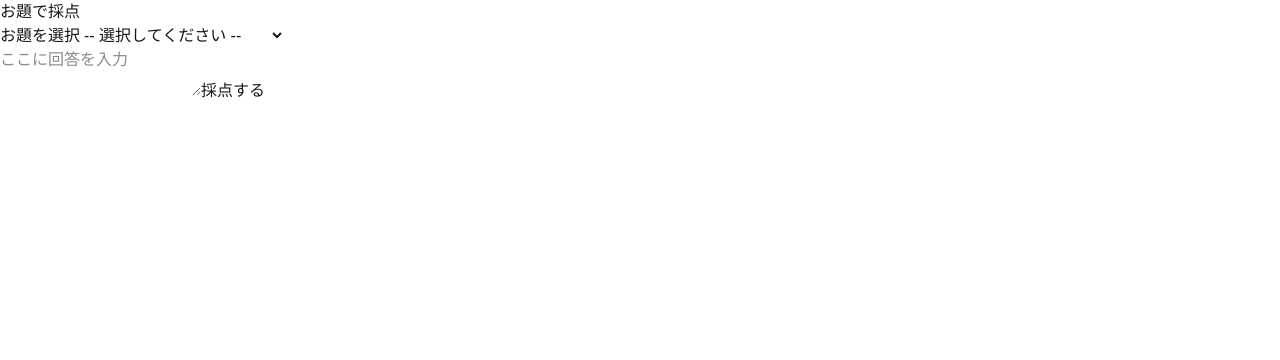
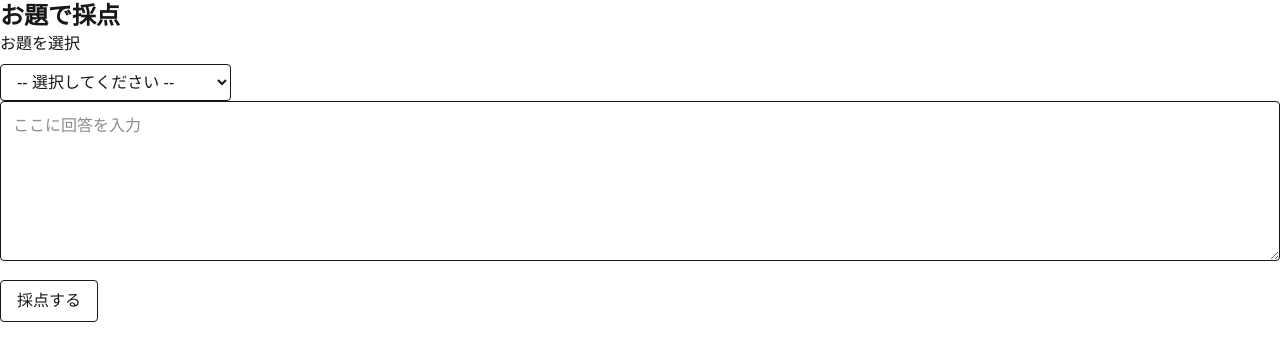
Before and after one commit to A-yum1/Quiz-Kansai, a Next.js app in the folder front/app/: page /quiz in a window 1280 px wide. Shown: the top 360 px of the page. Built offline with nearby package versions, Linux system fonts and the light colour scheme.

Commit message:
見た目を整えた

```diff
--- a/front/app/app/components/ChallengeView.tsx
+++ b/front/app/app/components/ChallengeView.tsx
@@ -23,11 +23,14 @@ export default function ChallengeView({
 
   return (
     <div>
-      <h1>お題で採点</h1>
+      <h1 className="text-2xl font-bold">お題で採点</h1>
 
-      <div>
-        <label>お題を選択</label>
-        <select value={selected} onChange={(e) => onSelect(e.target.value)}>
+      <div className="space-y-2">
+        <label className="block font-medium">お題を選択</label>
+        <select
+         className="border rounded px-3 py-2"
+         value={selected}
+         onChange={(e) => onSelect(e.target.value)}>
           <option value="">-- 選択してください --</option>
           {challenges.map((c) => (
             <option key={c.id} value={c.id}>
@@ -38,20 +41,25 @@ export default function ChallengeView({
       </div>
 
       {current && (
-        <div>
-          <div>お題</div>
+        <div className="p-4 rounded border">
+          <div  className="font-semibold mb-2">お題</div>
           <p>{current.prompt_user}</p>
         </div>
       )}
 
-      <form onSubmit={onSubmit}>
+      <form onSubmit={onSubmit} className="space-y-3">
         <textarea
+          className="w-full border rounded p-3 min-h-[160px]"
           placeholder="ここに回答を入力"
           value={answer}
           onChange={(e) => onChangeAnswer(e.target.value)}
         />
-        <button type="submit" disabled={!selected || !answer || loading}>
-          {loading ? "お待ちください…" : "採点する"}
+        <button
+          type="submit"
+          disabled={!selected || !answer || loading}
+          className="border rounded px-4 py-2"
+          >
+            {loading ? "お待ちください…" : "採点する"}
         </button>
       </form>
     </div>
--- a/front/app/app/components/ResultView.tsx
+++ b/front/app/app/components/ResultView.tsx
@@ -1,4 +1,4 @@
-import { GradingResult } from "@/types";
+import { GradingResult } from "@/app/types";
 
 type Props = {
   result: GradingResult;
@@ -24,8 +24,8 @@ export default function ResultView({ result, onBack }: Props) {
   }
 
   return (
-    <div>
-      <div>
+    <div className="p-4 rounded border space-y-3">
+      <div className="font-semibold">
         スコア: {result.score} {result.passed ? "✅" : "❌"}
       </div>
       <div>理由: {result.reasoning}</div>
@@ -33,8 +33,8 @@ export default function ResultView({ result, onBack }: Props) {
       <div>{message}</div>
 
       <div>
-        <div>コメント一覧</div>
-        <ul>
+        <div className="font-medium mb-1">コメント一覧</div>
+        <ul className="list-disc ml-6">
           {result.criteria_breakdown.map((c) => (
             <li key={c.id}>
               {c.comments}（{c.name}: {c.points}点）
@@ -42,8 +42,7 @@ export default function ResultView({ result, onBack }: Props) {
           ))}
         </ul>
       </div>
-
-      <button onClick={onBack}>出題画面に戻る</button>
+      <button className="border rounded px-4 py-2" onClick={onBack}>出題画面に戻る</button>
     </div>
   );
 }
```
